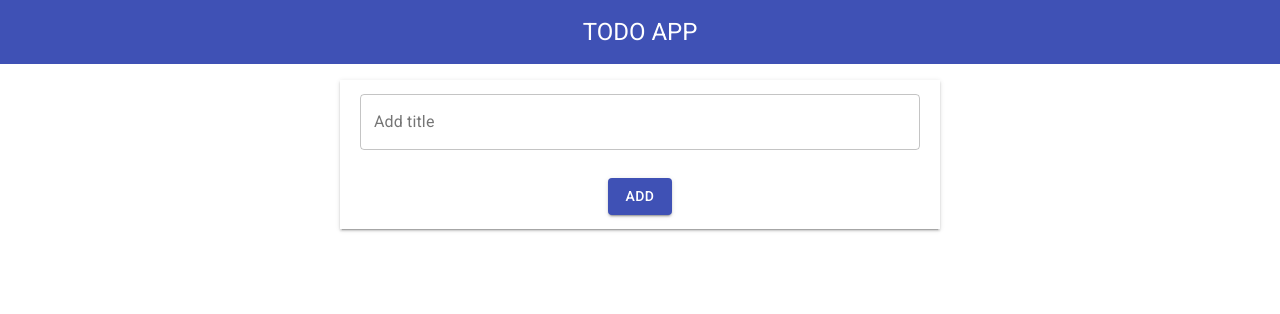
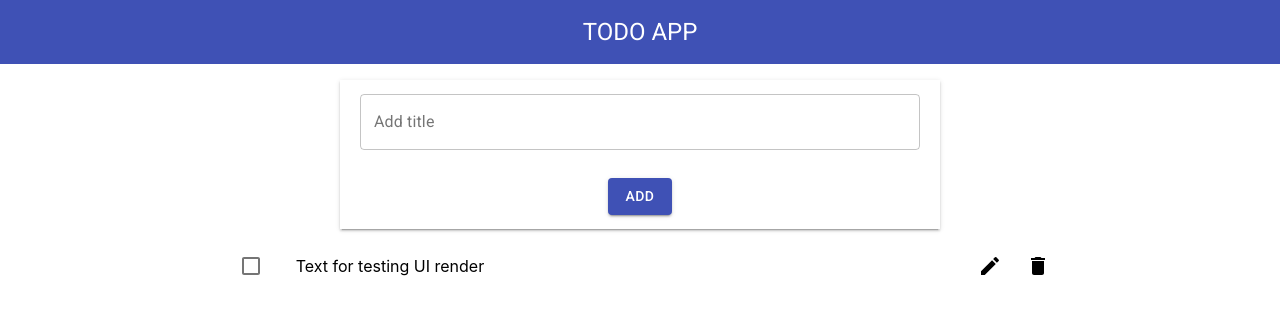
Before and after one commit to idembele70/TODO_React_MUI, a React (Create React App) app: page / in a window 1280 px wide. Shown: the top 314 px of the page. Built offline with nearby package versions, Linux system fonts and the light colour scheme.

Commit message:
Todos et TodoRow finished

```diff
--- a/src/App.js
+++ b/src/App.js
@@ -2,12 +2,14 @@ import "./App.css";
 
 import Title from "./components/Title";
 import AddTodo from "./components/AddTodo";
+import Todos from "./components/Todos";
 
 function App() {
   return (
     <>
       <Title>TODO APP</Title>
       <AddTodo />
+      <Todos/>
     </>
   );
 }
--- /dev/null
+++ b/src/components/Todo.jsx
@@ -0,0 +1,37 @@
+import { Grid, Checkbox, Box, makeStyles } from "@material-ui/core";
+import CreateIcon from "@material-ui/icons/Create";
+import DeleteIcon from "@material-ui/icons/Delete";
+
+const useStyles = makeStyles({
+  iconsContainer: {
+    display: "flex",
+  },
+  icons: {
+    margin: "auto",
+  },
+});
+
+export default function Todo() {
+  const { root, iconsContainer, icons } = useStyles();
+  return (
+    <>
+      <Grid container justify="center" spacing={3}>
+        <Grid item>
+          <Checkbox
+            color="primary"
+            inputProps={{ "aria-label": "primary checkbox" }}
+          ></Checkbox>
+        </Grid>
+        <Grid item xs={8}>
+          <Box lineHeight="42px">Text for testing UI render</Box>
+        </Grid>
+        <Grid item className={iconsContainer}>
+          <CreateIcon className={icons} />
+        </Grid>
+        <Grid item className={iconsContainer}>
+          <DeleteIcon className={icons} />
+        </Grid>
+      </Grid>
+    </>
+  );
+}
--- a/src/components/todos.jsx
+++ b/src/components/todos.jsx
@@ -0,0 +1,20 @@
+import Todo from "./Todo";
+import { makeStyles, Box } from "@material-ui/core";
+
+const useStyles = makeStyles({
+  root: {
+    width: 1000,
+    display: "flex",
+    alignItems: "center",
+    margin: "0 auto",
+  },
+});
+
+export default function Todos() {
+  const { root } = useStyles();
+  return (
+    <Box className={root}>
+      <Todo />
+    </Box>
+  );
+}
```
